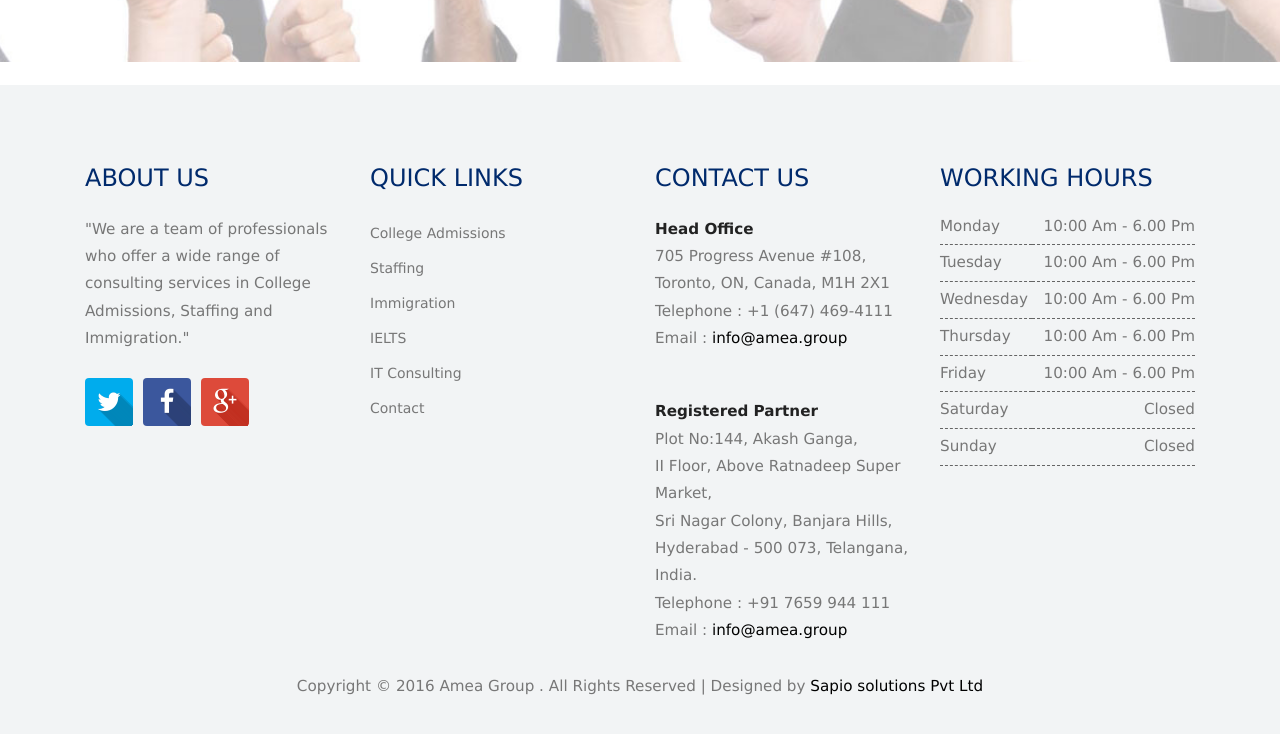
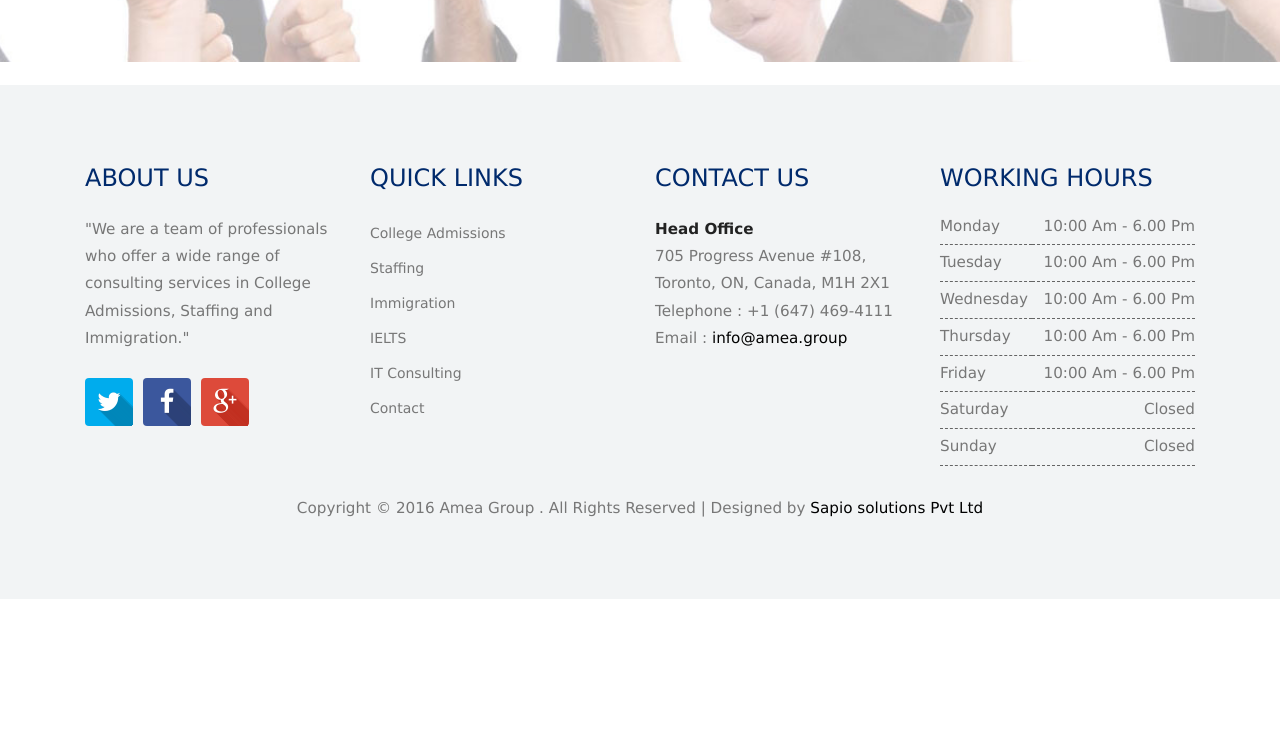
Before and after one commit to groversamay/ram_website_new, a plain HTML site: page contact_us.html in a window 1280 px wide. Shown: the part 1923-2657 px from the top of the page. After the commit the page ends 2522 px from the top, so only its background shows below. Drawn offline with Linux system fonts and the light colour scheme; files whose address does not match are found by name.

Commit message:
no name -2

```diff
--- a/contact_us.html
+++ b/contact_us.html
@@ -258,21 +258,7 @@ processing Express Entry. I recommend them Highly!!</p>
                     <abbr>Email : </abbr> <a href="mailto@info@amea.group">info@amea.group</a>
                </address>
                <br><br>
-               <address>
 
-                    <strong style="color:#222;">Registered Partner</strong> <br>
-                    <span> Plot No:144, Akash Ganga,</span
-                    ><br>
-                    <span>II Floor, Above Ratnadeep Super Market,</span>
-                    <br>
-                    <span> Sri Nagar Colony, Banjara Hills,</span>
-                    <br>
-                    <span>  Hyderabad - 500 073, Telangana, India.</span>
-                    <br>
-                    <abbr>Telephone : </abbr> +91 7659 944 111
-                    <br>
-                    <abbr>Email : </abbr> <a href="mailto@info@amea.group">info@amea.group</a>
-               </address>
     		</div>
     		<div class="col-md-3 grid_4">
     		   <h3>Working Hours</h3>
```
